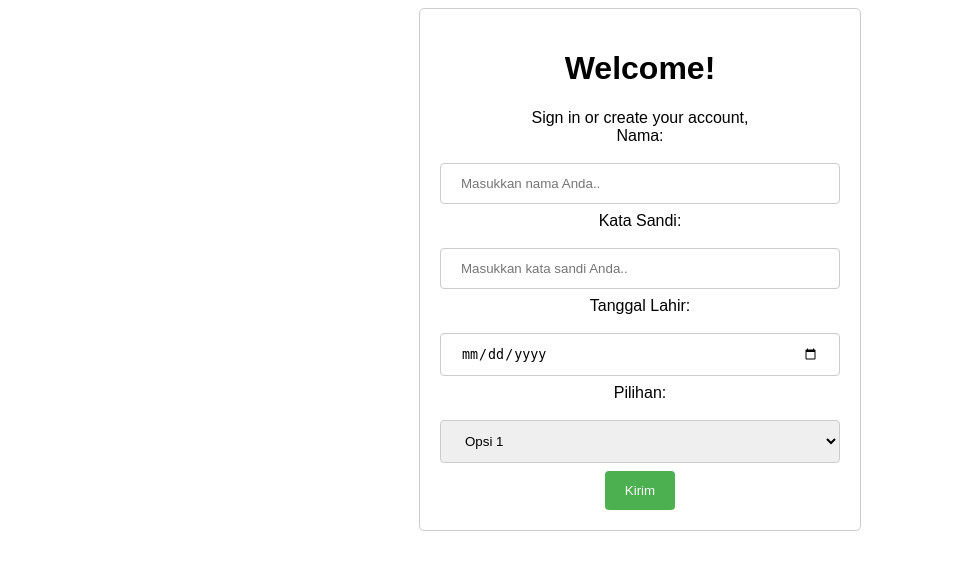
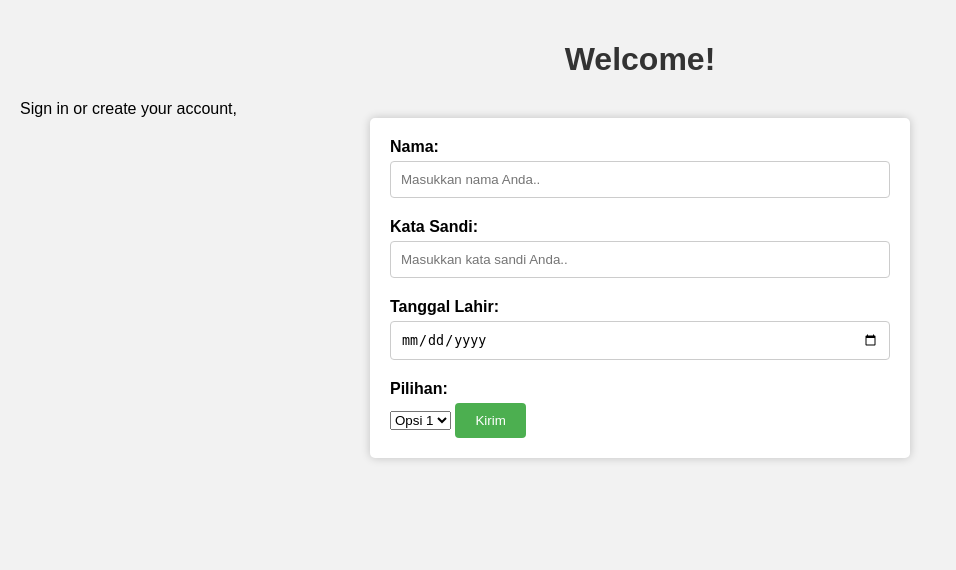
Before and after one commit to sh444ni/GigaDevinHajid, a PHP site: page / in a window 1280 px wide. Shown: the top 570 px of the page, without its empty margins (0-956 px from the left). Run offline with PHP 8.4, Linux system fonts and the light colour scheme.

Commit message:
Update style.css

```diff
--- a/style.css
+++ b/style.css
@@ -1,56 +1,69 @@
+/* Mengatur tampilan body dan form */
 body {
   font-family: Arial, sans-serif;
+  background-color: #f2f2f2;
+  margin: 0;
+  padding: 20px;
 }
 
-  /* Form Container */
-  .container {
+form {
+  background-color: white;
   padding: 20px;
-    border: 1px solid #ccc;
   border-radius: 5px;
-    width: 400px;
+  box-shadow: 0 0 10px rgba(0,0,0,0.2);
+  max-width: 500px;
   margin: 0 auto;
-    text-align: center;
 }
 
-  /* Form Label */
+/* Mengatur tampilan judul */
+h1 {
+  text-align: center;
+  color: #333;
+}
+
+/* Mengatur tampilan label dan input */
 label {
   display: block;
-    margin-bottom: 10px;
+  margin-bottom: 5px;
+  font-weight: bold;
 }
 
-  /* Input Fields */
-  input[type=text], input[type=password], input[type=date] {
+input[type="text"],
+input[type="email"],
+input[type="password"],
+input[type="number"],
+input[type="date"],
+textarea {
   width: 100%;
-    padding: 12px 20px;
-    margin: 8px 0;
-    display: inline-block;
+  padding: 10px;
   border: 1px solid #ccc;
   border-radius: 4px;
   box-sizing: border-box;
+  margin-bottom: 20px;
 }
 
-  /* Select Field */
-  select {
-    width: 100%;
-    padding: 12px 20px;
-    margin: 8px 0;
-    display: inline-block;
-    border: 1px solid #ccc;
-    border-radius: 4px;
-    box-sizing: border-box;
+/* Mengatur tampilan radio button */
+input[type="radio"] {
+  margin-right: 5px;
 }
 
-  /* Submit Button */
-  input[type=submit] {
+/* Mengatur tampilan tombol submit dan reset */
+input[type="submit"],
+input[type="reset"] {
   background-color: #4CAF50;
   color: white;
-    padding: 12px 20px;
+  padding: 10px 20px;
   border: none;
   border-radius: 4px;
   cursor: pointer;
+  margin-right: 10px;
 }
 
-  /* Button Hover */
-  .button:hover {
-    background-color: #459aa0;
+input[type="reset"] {
+  background-color: #f44336;
 }
+
+input[type="submit"]:hover,
+input[type="reset"]:hover {
+  opacity: 0.8;
+}
```
Lines whose indentation alone changed are shown as unchanged.
